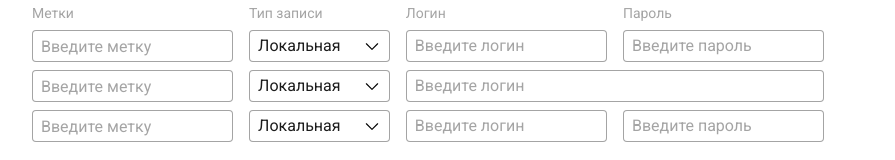
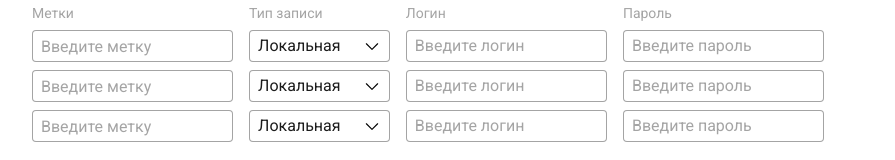
Before and after one commit to Serg-E-DEV/vue-test-users-form, a Vue app: page / in a window 1280 px wide. Shown: the part 267-427 px from the top of the page, without its empty margins (192-1087 px from the left). Built offline with nearby package versions, Linux system fonts and the light colour scheme.

Commit message:
feat: account row

```diff
--- /dev/null
+++ b/src/components/AccountRow.vue
@@ -0,0 +1,60 @@
+<script setup lang="ts">
+import RowsInput from '@/components/RowsInput.vue';
+import IconButton from '@/components/IconButton.vue';
+import PasswordField from '@/components/passwordField.vue';
+import BaseInput from '@/components/BaseInput.vue';
+import BaseSelect from '@/components/BaseSelect.vue';
+
+import { ref, watch } from 'vue';
+import { FormInterface } from '@/interfaces/form.interface';
+
+const recordTypeOptions = [
+  { selectLabel: 'Локальная', selectValue: 'local' },
+  { selectLabel: 'LDAP', selectValue: 'ldap' },
+];
+
+const form = ref<FormInterface>({
+  recordType: recordTypeOptions[0].selectValue,
+});
+
+watch(
+  () => form.value.recordType,
+  (newType) => {
+    if (newType === 'ldap') {
+      form.value.password = null;
+    }
+  }
+);
+</script>
+
+<template>
+  <div class="account-row">
+    <RowsInput
+      v-model="form.recordLabel"
+      placeholder="Введите метку"
+      class="account-row__item"
+      name="record-label"
+      maxlength="50"
+    />
+    <BaseSelect v-model="form.recordType" :options="recordTypeOptions" />
+    <BaseInput
+      v-model="form.login"
+      :class="['account-row__item', { 'account-row__item_double': form.recordType === 'ldap' }]"
+      placeholder="Введите логин"
+      name="login"
+      maxlength="100"
+      required
+    />
+    <PasswordField
+      v-if="form.recordType !== 'ldap'"
+      v-model="form.password"
+      class="account-row__item"
+      name="password"
+      maxlength="100"
+      required
+    />
+    <IconButton icon="trash" />
+  </div>
+</template>
+
+<style scoped></style>
--- a/src/components/passwordField.vue
+++ b/src/components/passwordField.vue
@@ -7,12 +7,14 @@ import { computed, ref } from 'vue';
 const model = defineModel<string>({ required: true, default: '' });
 
 interface Props {
+  name?: string;
   placeholder?: string;
   disabled?: boolean;
   required?: boolean;
 }
 
 withDefaults(defineProps<Props>(), {
+  name: 'password',
   placeholder: 'Введите пароль',
   disabled: false,
   required: false,
@@ -29,7 +31,7 @@ const inputType = computed(() => (isVisible.value ? 'text' : 'password'));
       :type="inputType"
       class="password-field__input"
       :placeholder="placeholder"
-      name="password"
+      :name="name"
       :required="required"
     />
     <IconButton
--- a/src/scss/app.scss
+++ b/src/scss/app.scss
@@ -10,6 +10,7 @@
 @use 'base/icon-button';
 @use 'base/base-form';
 @use 'blocks/password-field';
+@use 'blocks/account-row';
 @use 'base/base-hint';
 @use 'layouts/page';
 @use 'layouts/section';
--- /dev/null
+++ b/src/scss/blocks/account-row.scss
@@ -0,0 +1,19 @@
+.account-row {
+  display: grid;
+  align-items: center;
+  column-gap: 16px;
+  grid-template-columns: 1fr 0.7fr 1fr 1fr 24px;
+
+  &_head {
+    font: var(--font-body-s);
+    color: var(--color-text-light);
+  }
+
+  &__item {
+    min-width: 120px;
+
+    &_double {
+      grid-column: span 2;
+    }
+  }
+}
--- a/src/scss/sections/accounts-section.scss
+++ b/src/scss/sections/accounts-section.scss
@@ -18,28 +18,4 @@
     flex-direction: column;
     row-gap: 8px;
   }
-
-  &__row {
-    display: grid;
-    align-items: center;
-    column-gap: 16px;
-    grid-template-columns: 1fr 0.7fr 1fr 1fr 24px;
-
-    &_head {
-      font: var(--font-body-s);
-      color: var(--color-text-light);
-    }
-  }
-
-  &__row-item {
-    min-width: 120px;
-
-    &_double {
-      grid-column: span 2;
-    }
-  }
-
-  &__column-heading {
-    font: var(--font-body-s);
-  }
 }
--- a/src/views/Main.vue
+++ b/src/views/Main.vue
@@ -1,23 +1,7 @@
 <script setup lang="ts">
 import SpriteIcon from '@/components/SpriteIcon.vue';
 import BaseButton from '@/components/BaseButton.vue';
-import BaseInput from '@/components/BaseInput.vue';
-import IconButton from '@/components/IconButton.vue';
-import PasswordField from '@/components/passwordField.vue';
-
-import { ref } from 'vue';
-import { FormInterface } from '@/interfaces/form.interface';
-import BaseSelect from '@/components/BaseSelect.vue';
-import RowsInput from '@/components/RowsInput.vue';
-
-const recordTypeOptions = [
-  { selectLabel: 'Локальная', selectValue: 'local' },
-  { selectLabel: 'LDAP', selectValue: 'ldap' },
-];
-
-const form = ref<FormInterface>({
-  recordType: recordTypeOptions[0].selectValue,
-});
+import AccountRow from '@/components/AccountRow.vue';
 </script>
 
 <template>
@@ -39,39 +23,13 @@ const form = ref<FormInterface>({
         </div>
 
         <div class="accounts-section__rows">
-          <div class="accounts-section__row accounts-section__row_head">
+          <div class="account-row account-row_head">
             <span class="accounts-section__row-item">Метки</span>
             <span class="accounts-section__row-item">Тип записи</span>
             <span class="accounts-section__row-item">Логин</span>
             <span class="accounts-section__row-item accounts-section__row-item_double">Пароль</span>
           </div>
-
-          <div v-for="n in 3" :key="n" class="accounts-section__row">
-            <RowsInput
-              v-model="form.recordLabel"
-              placeholder="Введите метку"
-              name="label"
-              required
-            />
-            <BaseSelect v-model="form.recordType" :options="recordTypeOptions" />
-            <BaseInput
-              v-model="form.login"
-              :class="[
-                'accounts-section__row-item',
-                { 'accounts-section__row-item_double': n === 2 },
-              ]"
-              placeholder="Введите логин"
-              name="login"
-              required
-            />
-            <PasswordField
-              v-if="n !== 2"
-              v-model="form.password"
-              class="accounts-section__row-item"
-              required
-            />
-            <IconButton icon="trash" />
-          </div>
+          <AccountRow v-for="n in 3" :key="n" class="accounts-section__row" />
         </div>
       </section>
     </main>
```
